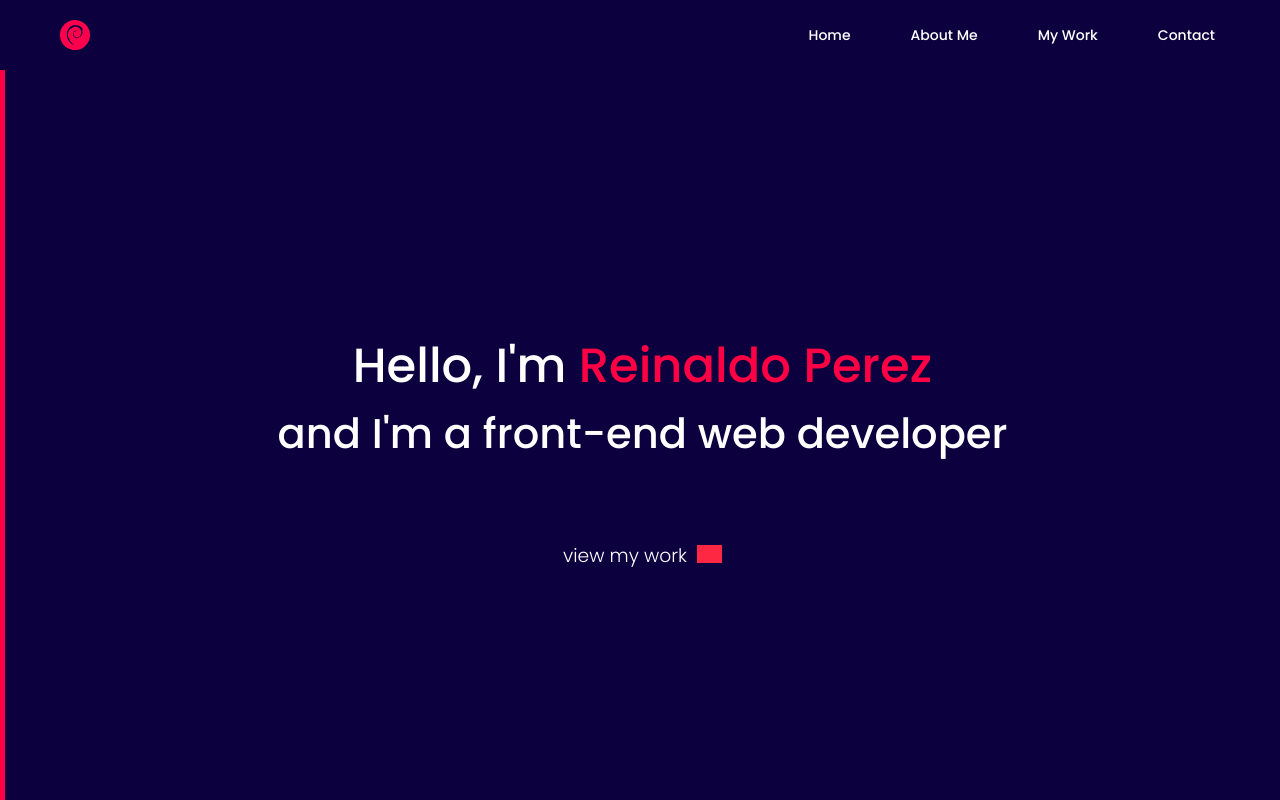
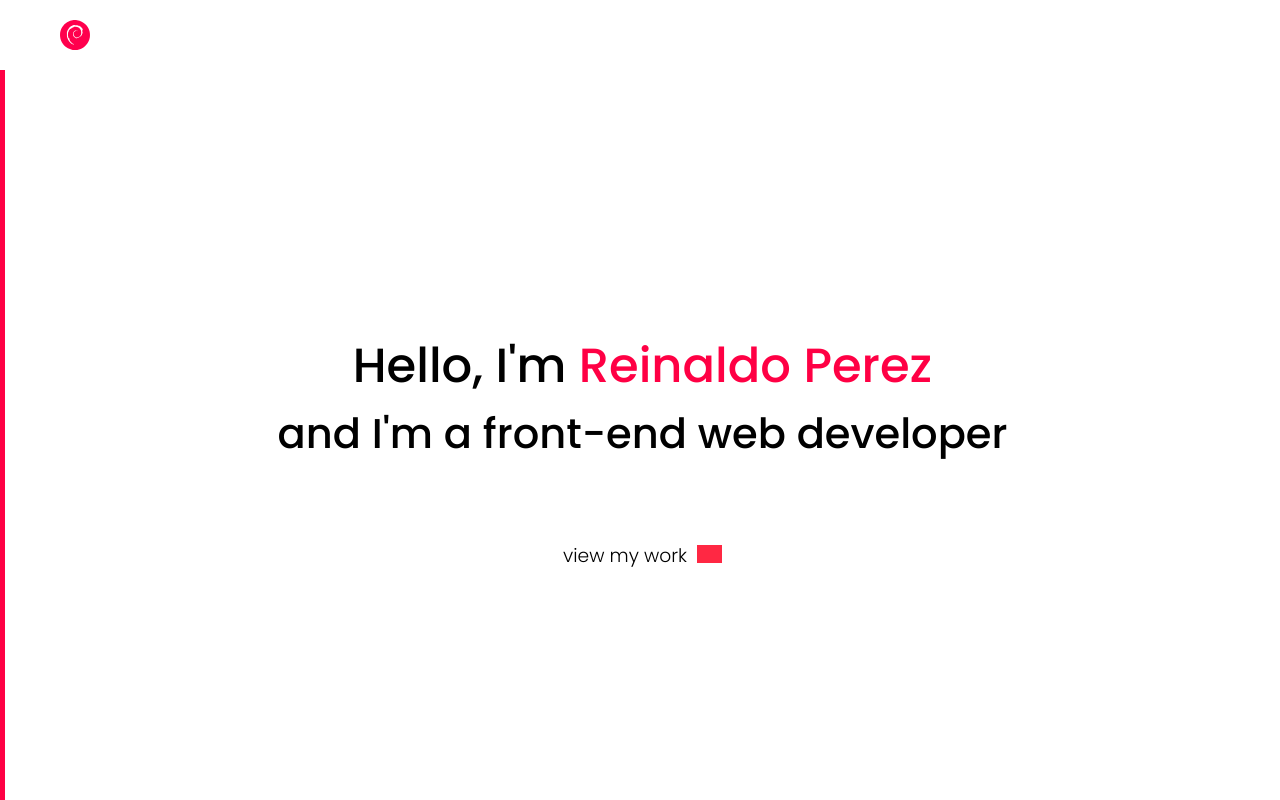
Before and after one commit to perezrei/portfolio, a Vue app: page / in a window 1280 px wide. Shown: the top 800 px of the page. Built offline with nearby package versions, Linux system fonts and the light colour scheme; grey boxes are pictures that could not be loaded.

Commit message:
changing colors

```diff
--- a/src/App.vue
+++ b/src/App.vue
@@ -23,14 +23,15 @@
 
 :root {
   --main-color: #ff0044;
-  --background-color: #0c003f;
+  /* --background-color: #0c003f; */
+  --background-color: #fff;
   --color-filter: invert(11%) sepia(99%) saturate(6958%) hue-rotate(338deg) brightness(101%) contrast(101%);
 }
 
 #app {
   font-family: "Poppins", sans-serif;
   font-weight: 300;
-  color: white;
+  color: #000000;
   background-color: var(--background-color);
 }
 
```
